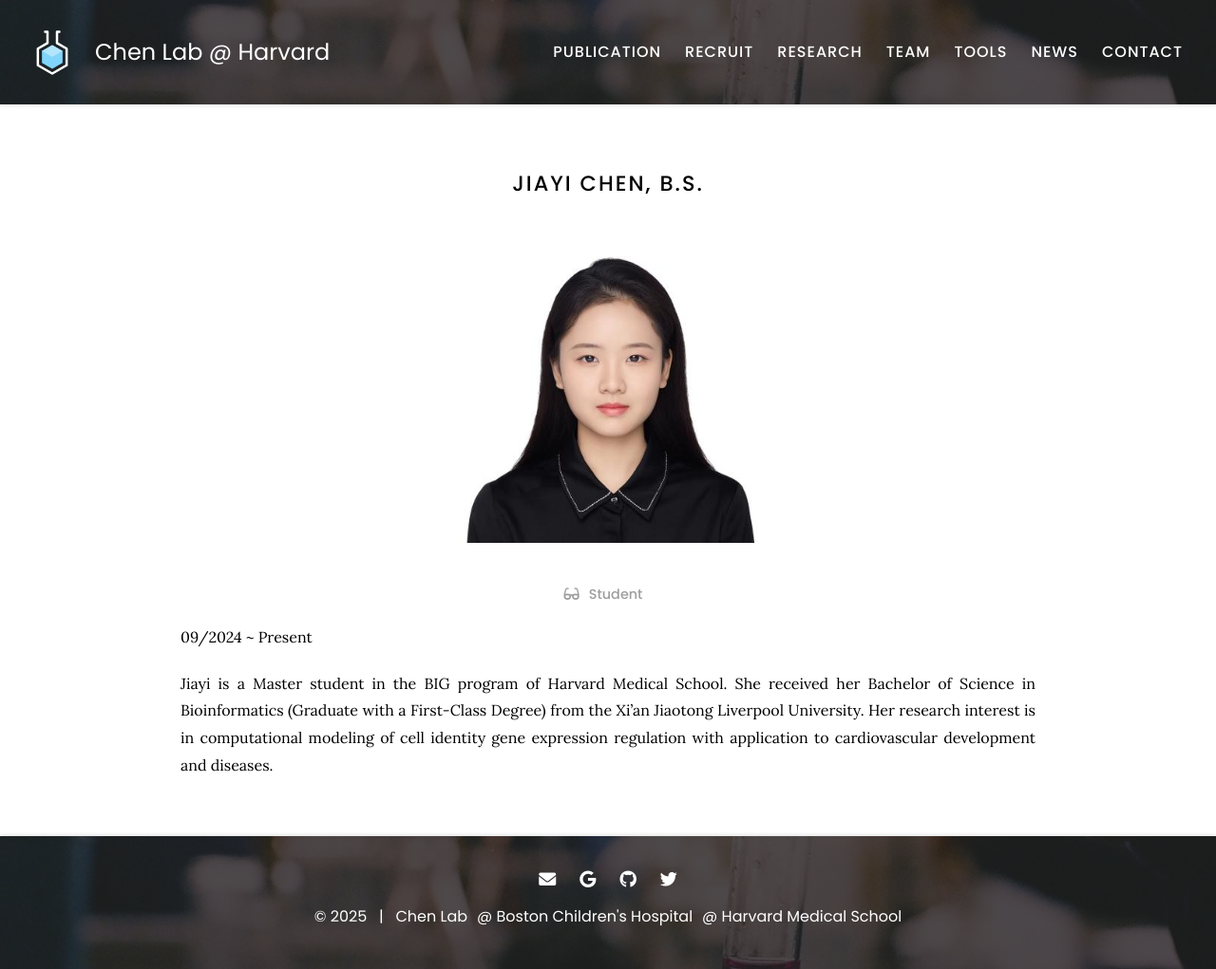
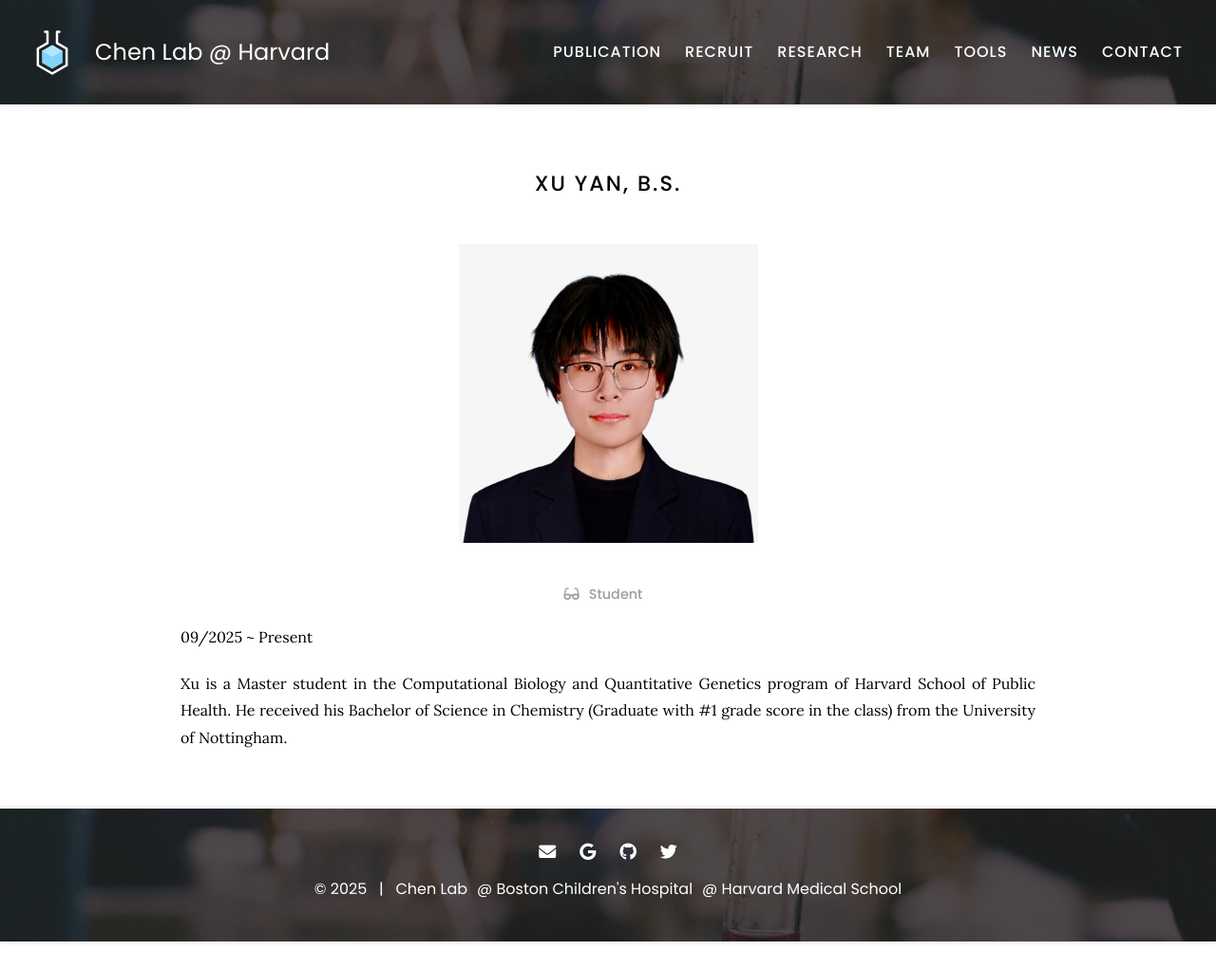
Before and after one commit to kaifuchenlab/kaifuchenlab.github.io, a Jekyll site: the page built from _members/Xu-Yan.md, in a window 1280 px wide. Shown: the whole page at 95% size. Built offline with Jekyll 4.4.1, drawn with Linux system fonts in a browser that asks for light colours; after the commit the page ends 992 px from its top, so only the background shows below that.

Commit message:
Update Xu-Yan.md

```diff
--- a/_members/Xu-Yan.md
+++ b/_members/Xu-Yan.md
@@ -1,9 +1,9 @@
 ---
-name: Jiayi Chen, B.S.
-image: images/JiayiChen.jpg
+name: Xu Yan, B.S.
+image: images/XuYan.jpg
 description: Master Student
 role: undergrad
 ---
-09/2024 ~ Present
+09/2025 ~ Present
 
-Jiayi is a Master student in the BIG program of Harvard Medical School. She received her Bachelor of Science in Bioinformatics (Graduate with a First-Class Degree) from the Xi’an Jiaotong Liverpool University. Her research interest is in computational modeling of cell identity gene expression regulation with application to cardiovascular development and diseases.
+Xu is a Master student in the Computational Biology and Quantitative Genetics program of Harvard School of Public Health. He received his Bachelor of Science in Chemistry (Graduate with #1 grade score in the class) from the University of Nottingham.
```
